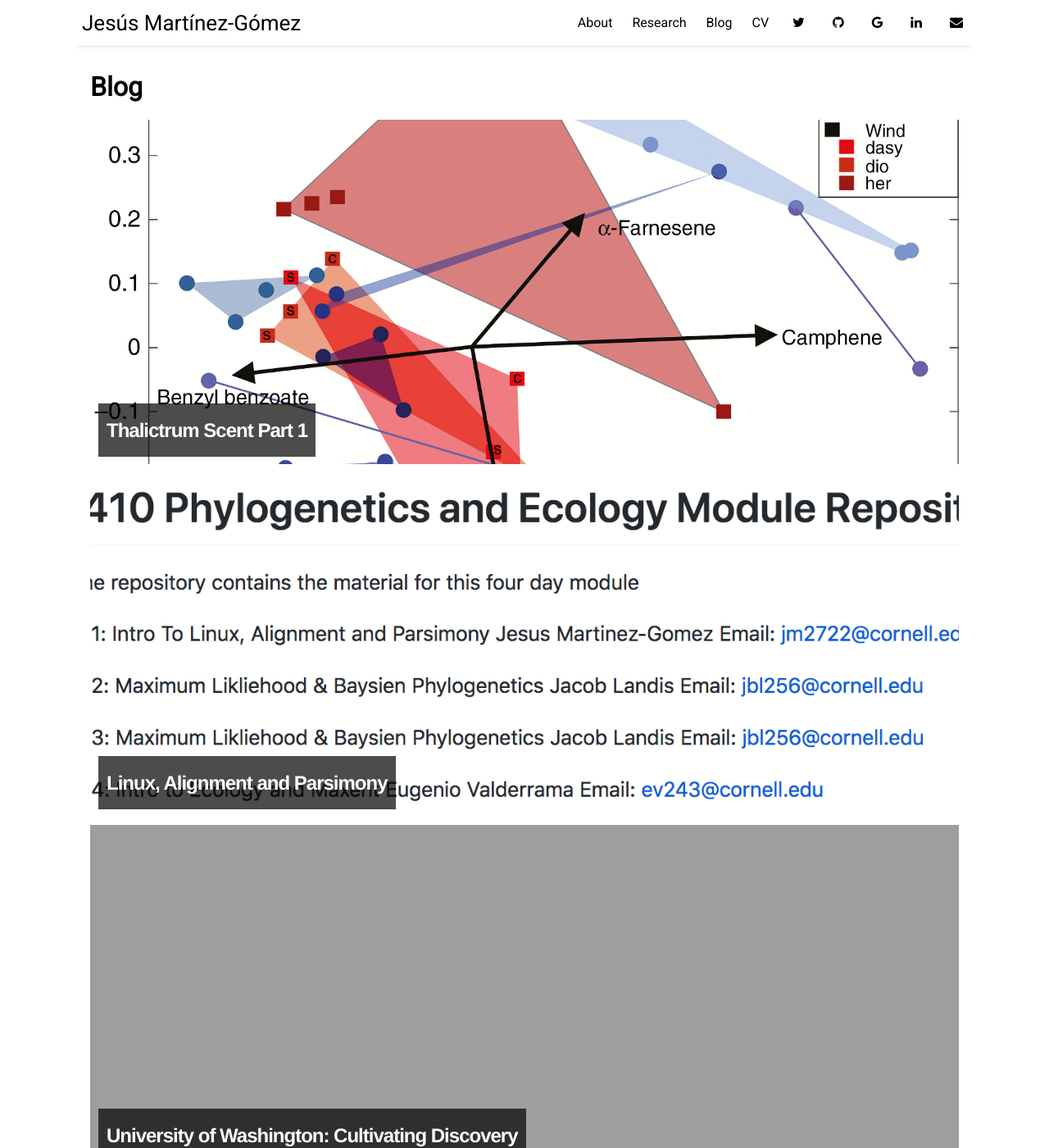
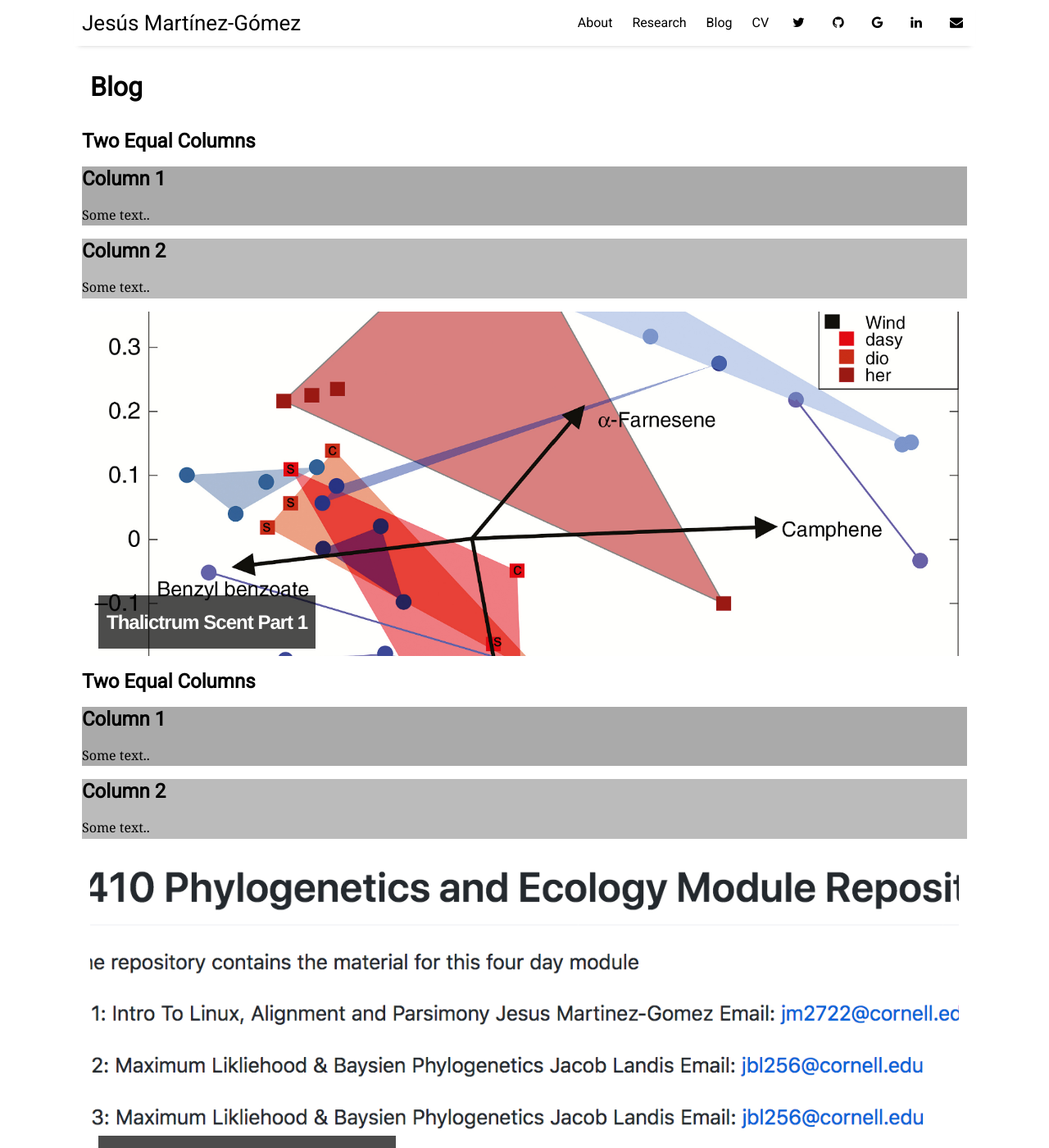
Before and after one commit to Jesusthebotanist/Jesusthebotanist.github.io, a Jekyll site: the page built from pages/blog.html, in a window 1280 px wide and 1400 px high. Shown: the whole window at 82% size. Built offline with Jekyll 4.4.1, drawn with Linux system fonts in a browser that asks for light colours; nearby versions of some CDN libraries; some of the changed text lies outside the part shown.

Commit message:
Update blog.html

```diff
--- a/pages/blog.html
+++ b/pages/blog.html
@@ -3,6 +3,19 @@ layout: page
 title: Blog
 ---
 {% for post in site.categories.blog %}
+<h2>Two Equal Columns</h2>
+
+<div class="row">
+  <div class="column" style="background-color:#aaa;">
+    <h2>Column 1</h2>
+    <p>Some text..</p>
+  </div>
+  <div class="column" style="background-color:#bbb;">
+    <h2>Column 2</h2>
+    <p>Some text..</p>
+  </div>
+</div>
+
   <a href="{{ site.github.url }}{{ post.url }}">
     <div class="featured-posts" {% if post.image %}style="background-image:url({{ site.github.url }}/assets/img/{{ post.image }})"{% endif %}>
       <h2><span>{{ post.title }}</span></h2>
```
